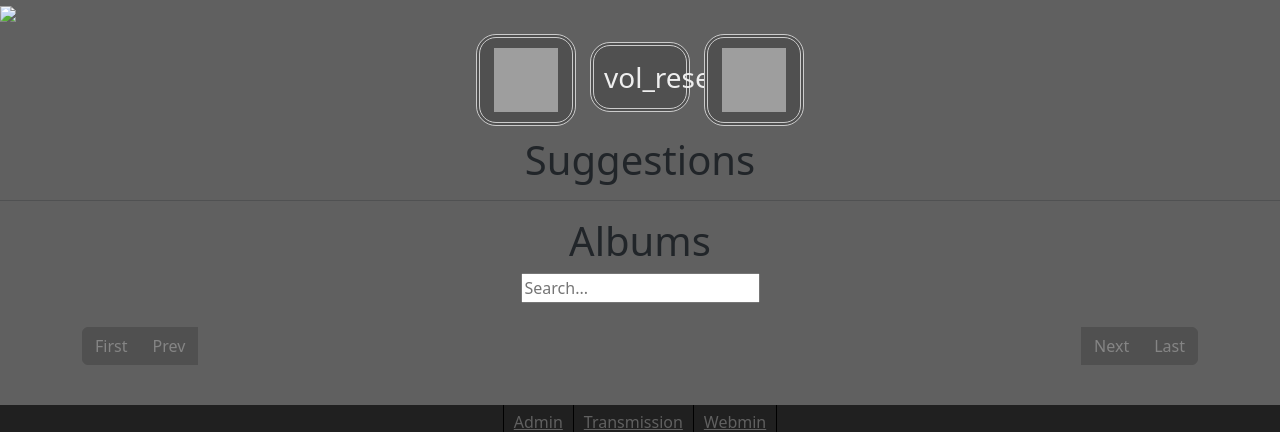
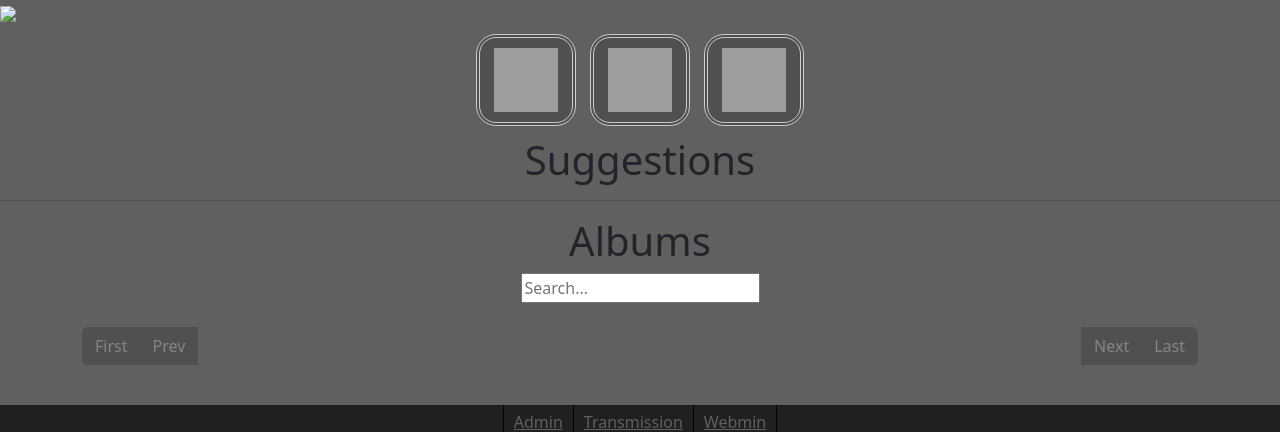
Before and after one commit to michimussato/JukeOroni, a Django app: template player/templates/player/albums.html in a window 1280 px wide. Shown: the part 16-448 px from the top of the page. Run offline with Django 3.2, Linux system fonts and the light colour scheme; the template is opened without the code that fills it, so the values that code supplies are empty; parts of the project's set-up code (start-up, migrations or seed data) failed here and were passed over; some libraries are stand-ins or nearby versions; grey boxes are pictures that could not be loaded.

Commit message:
alsa vol / eq

```diff
--- a/templates/jukeoroni/base.html
+++ b/templates/jukeoroni/base.html
@@ -48,7 +48,8 @@
                 <td class="td_vol_buttons" style="padding:5px;">
 {#                    <button class="btn_vol" id="vol_down"><img width="{{ button.img_width }}" height="{{ button.img_height }}" src="{{ button.img_src }}"></button>#}
                     <button class="btn_vol" id="vol_down"><img width="64px" height="64px" src="https://cdn2.iconfinder.com/data/icons/media-player-ui/512/Media-Icon-5-512.png"></button>
-                    <button class="btn_vol" id="vol_reset">vol_reset</button>
+                    <button class="btn_vol" id="vol_reset"><img width="64px" height="64px" src="http://getdrawings.com/free-icon-bw/reset-icon-png-4.png"></button>
+{#                    <button class="btn_vol" id="vol_reset">vol_reset</button>#}
 {#                    <button class="btn_vol" id="vol_up">vol_up</button>#}
                     <button class="btn_vol" id="vol_up"><img width="64px" height="64px" src="https://cdn2.iconfinder.com/data/icons/media-player-ui/512/Media-Icon-6-512.png"></button>
                 </td>
```
